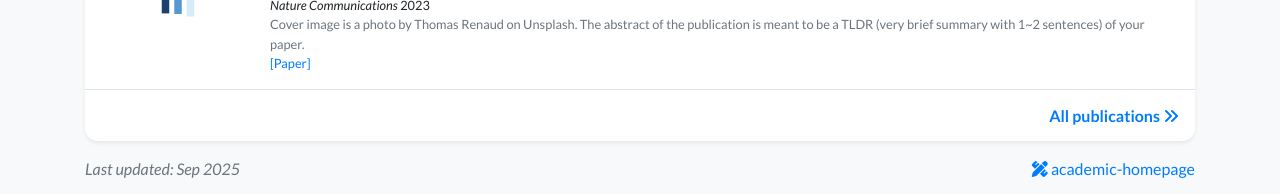
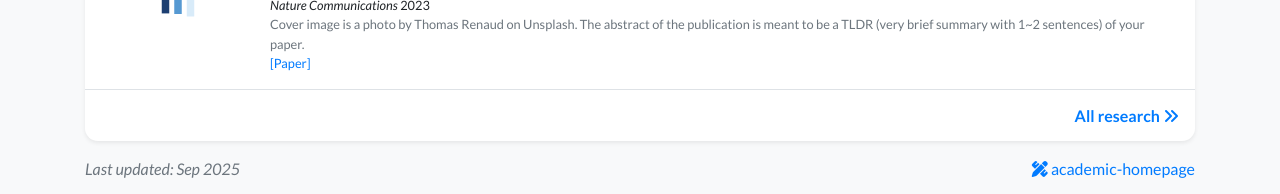
Before and after one commit to shiwonkim/shiwonkim.github.io, a Jekyll site: the page built from index.html, in a window 1280 px wide and 900 px high, scrolled down 938 px. Shown: the part 703-897 px from the top of the window. Built offline with Jekyll 4.4.1, drawn with Linux system fonts in a browser that asks for light colours; nearby versions of some CDN libraries; a style sheet for code colours, icons or effects is not loaded.

Commit message:
edit profile

```diff
--- a/_includes/widgets/publication_card.html
+++ b/_includes/widgets/publication_card.html
@@ -5,7 +5,7 @@
     <div>
       <h6 class="mb-0 d-inline">
         {% if include.title %}{{ include.title }}{% else %}<i class="fas fa-star"></i> Selected Recent Publications{% endif %}
-        <a href="{{ 'publications' | relative_url }}">(view all <i class="fas fa-angle-double-right"></i>)</a>
+        <a href="{{ 'publications' | relative_url }}"> (view all <i class="fas fa-angle-double-right"></i>)</a>
       </h6>
     </div>
 
@@ -21,7 +21,7 @@
   {% endfor %}
 
   <h6 class="d-block p-3 mt-0 text-right">
-    <a href="{{ 'publications' | relative_url }}">All publications <i class="fas fa-angle-double-right"></i></a>
+    <a href="{{ 'publications' | relative_url }}">All research <i class="fas fa-angle-double-right"></i></a>
   </h6>
 
 </div>
```
